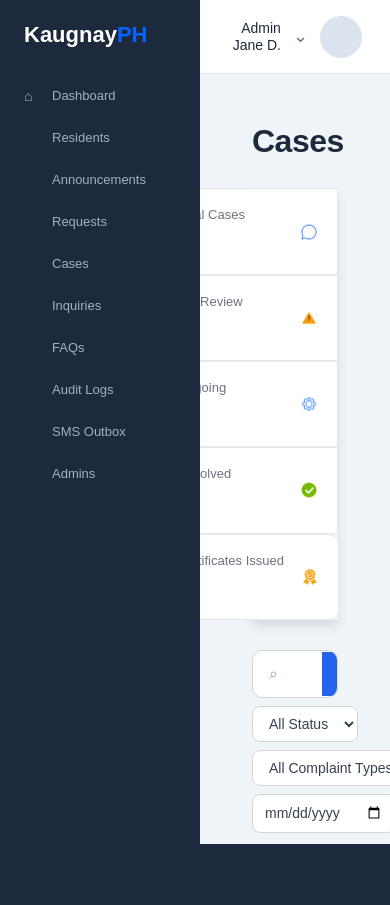
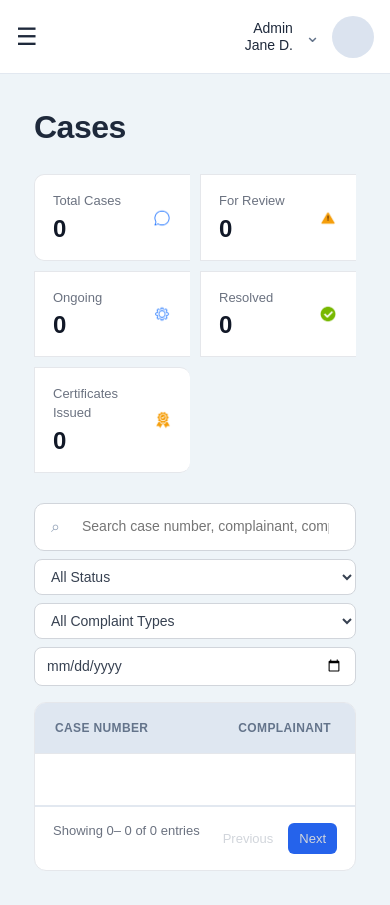
Before and after one commit to floresjuliah/kaugnayph, a Django app: template templates/adminpanel/case_records.html in a window 390 px wide. Before the commit the page ends 844 px from the top, so only its background shows below. Run offline with Django 5.2, Linux system fonts and the light colour scheme; the template is opened without the code that fills it, so the values that code supplies are empty.

Commit message:
UI Fixes (each HTML and CSS for admin side) & minimal changes in complaint_workflow.py (changed SMS message in certification acceptance)

```diff
--- a/core/complaint_workflow.py
+++ b/core/complaint_workflow.py
@@ -38,7 +38,8 @@ SMS_COPY = {
     "Eligible for Certificate to File Action": None,  # internal status, no SMS
     "Certificate Issued": (
         "KaugnayPH: A Certificate to File Action has been issued for complaint "
-        "{case_number}. You may proceed with filing the case before the proper authority."
+        "{case_number}. Please visit the Barangay office to claim your certificate "
+        "and proceed with filing before the proper authority."
     ),
     "Under Review": "KaugnayPH: Your complaint {case_number} is now Under Review.",
     "Resolved": "KaugnayPH: Your complaint {case_number} has been resolved.",
--- a/core/views.py
+++ b/core/views.py
@@ -3358,7 +3358,7 @@ def case_detail_view(request, complaint_id):
             hearing_date_raw = request.POST.get("hearing_date", "").strip()
 
             # The lookup table stores full descriptive labels rather than
-            # plain "Hearing N", so map the number to the exact level_type
+            # plain "Hearing N", map the number to the exact level_type
             # text instead of building the string from hearing_number.
             HEARING_LEVEL_BY_NUMBER = {
                 "1": "1st Hearing - Lupong Tagapamayapa (Chairman Present)",
--- a/static/css/admin.css
+++ b/static/css/admin.css
@@ -1979,6 +1979,16 @@ EDIT RESIDENT PROFILE PAGE
     overflow: hidden;
 }
 
+.table-scroll {
+    width: 100%;
+    overflow-x: auto;
+    -webkit-overflow-scrolling: touch;
+}
+
+.table-scroll table {
+    min-width: 700px;
+}
+
 .case-page table.case-table {
     width: 100% !important;
     border-collapse: collapse !important;
@@ -2125,9 +2135,7 @@ EDIT RESIDENT PROFILE PAGE
     padding-left:30px;
 }
 
-/* =========================
-   DOCUMENT REQUESTS PAGE
-========================= */
+/*DOCUMENT REQUESTS PAGE*/
 
 .doc-page {
     padding: 10px 0;
@@ -2419,9 +2427,7 @@ EDIT RESIDENT PROFILE PAGE
 
 
 
-/* =========================
-   DOCUMENT REQUEST DETAIL
-========================= */
+/* DOCUMENT REQUEST DETAIL */
 
 .doc-detail-page {
     padding: 6px 0;
@@ -2942,9 +2948,7 @@ EDIT RESIDENT PROFILE PAGE
     border-color:#2563eb;
 }
 
-/* =========================
-   FAQ FORM PAGE
-========================= */
+/* FAQ FORM PAGE */
 
 .faq-form-page {
     width: 100%;
@@ -3417,9 +3421,7 @@ EDIT RESIDENT PROFILE PAGE
     color: #ea580c;
 }
 
-/* =========================
-   ADMINS PAGE
-========================= */
+/*ADMINS PAGE*/
 
 .admins-page {
     width: 100%;
@@ -3927,3 +3929,186 @@ EDIT RESIDENT PROFILE PAGE
 .compact-filter-row .case-filter-date {
     flex: 0 0 auto;
 }
+
+/*MOBILE SIDEBAR (HAMBURGER)*/
+
+.sidebar-toggle-btn {
+    display: none;
+    border: none;
+    background: none;
+    font-size: 24px;
+    color: #1e293b;
+    cursor: pointer;
+    margin-right: auto;
+}
+
+.sidebar-overlay {
+    display: none;
+    position: fixed;
+    inset: 0;
+    background: rgba(15, 23, 42, 0.45);
+    z-index: 998;
+}
+
+/*FOR TABLET*/
+
+@media screen and (max-width: 1024px) {
+
+    .admin-sidebar {
+        width: 180px;
+    }
+}
+
+/*FOR MOBILE*/
+
+@media screen and (max-width: 768px) {
+
+    .admin-layout {
+        flex-direction: column;
+    }
+
+    .sidebar-toggle-btn {
+        display: block;
+    }
+
+    .admin-sidebar {
+        position: fixed;
+        left: -260px;
+        top: 0;
+        width: 260px;
+        height: 100vh;
+        z-index: 999;
+        transition: left 0.3s ease;
+    }
+
+    .admin-sidebar.active {
+        left: 0;
+    }
+
+    .admin-sidebar.active ~ .sidebar-overlay {
+        display: block;
+    }
+
+    .admin-main {
+        width: 100%;
+        height: auto;
+        min-height: 100vh;
+        overflow: visible;
+    }
+
+    .admin-topbar {
+        padding: 0 16px;
+    }
+
+    .admin-content {
+        padding: 16px;
+        overflow-y: visible;
+    }
+
+    .stats-grid,
+    .dash-stats-grid {
+        grid-template-columns: 1fr 1fr !important;
+    }
+
+    .case-info-grid {
+        grid-template-columns: 1fr !important;
+    }
+
+    .case-details-timeline-row,
+    .dash-analytics-grid,
+    .case-bottom-row,
+    .resident-profile-grid,
+    .resident-edit-grid,
+    .profile-settings-grid {
+        grid-template-columns: 1fr !important;
+    }
+
+    .case-details-grid {
+        flex-direction: column;
+    }
+
+    .hearing-column {
+        border-left: none;
+        padding-left: 0;
+        border-top: 1px solid #ddd;
+        padding-top: 20px;
+        margin-top: 20px;
+    }
+
+    .parties-card {
+        flex-direction: column;
+        gap: 20px;
+    }
+
+    /* Stat row strips that used flex/horizontal scroll cards */
+    .case-stats,
+    .doc-stats,
+    .resident-stats,
+    .ann-stats-card {
+        min-width: 100% !important;
+        width: 100%;
+        grid-template-columns: 1fr 1fr !important;
+        height: auto !important;
+    }
+
+    .case-stat,
+    .doc-stat,
+    .resident-stat-item,
+    .ann-stat-item {
+        border-right: none !important;
+        border-bottom: 1px solid #e2e8f0;
+    }
+
+    /* Header rows with title + stats side by side */
+    .resident-header-row,
+    .case-top-row,
+    .doc-top-row,
+    .resident-top-row,
+    .ann-header,
+    .ann-tools-row,
+    .case-filter-row,
+    .compact-filter-row,
+    .admin-filter-bar {
+        flex-direction: column;
+        align-items: stretch !important;
+        gap: 14px;
+    }
+
+    .case-search-box,
+    .doc-search-box,
+    .resident-search,
+    .ann-search-box,
+    .admin-filter-input,
+    .compact-filter-row .case-search-box {
+        width: 100% !important;
+        flex: none !important;
+    }
+
+    .case-filter-select,
+    .case-filter-date,
+    .doc-filter-btn,
+    .resident-filter-btn,
+    .ann-filter-btn {
+        width: 100%;
+    }
+
+    .case-detail-header {
+        flex-direction: column;
+        align-items: stretch;
+    }
+
+    .case-detail-actions {
+        display: flex;
+        flex-wrap: wrap;
+        gap: 8px;
+    }
+
+    .case-detail-actions button,
+    .case-detail-actions select {
+        margin-left: 0;
+    }
+
+    .case-action-form label {
+        min-width: 100%;
+    }
+}
--- a/static/css/admin_case_records.css
+++ b/static/css/admin_case_records.css
@@ -3,7 +3,6 @@
 .case-subtitle { color: #6b7280; margin: 0 0 20px; font-size: 14px; }
 
 .case-stats-row{
-    box-shadow: 0px 6px 9px rgba(0, 0, 0, 0.1);
     display:flex;
     justify-content:flex-end;
     gap:0;
@@ -147,3 +146,63 @@
 .case-pagination span.disabled { color: #d1d5db; }
 
 .empty-row { text-align: center; color: #9ca3af; padding: 30px 0; }
+
+/*CASE RECORDS RESPONSIVE*/
+
+@media screen and (max-width:768px){
+
+    .case-page{
+
+        padding:18px;
+    }
+
+    .case-title{
+
+        font-size:24px;
+    }
+
+    .case-stats-row{
+
+        display:grid;
+
+        grid-template-columns:1fr 1fr;
+
+        gap:10px;
+    }
+
+    .case-stat{
+
+        min-width:unset;
+
+        width:100%;
+    }
+
+    .case-filter-row{
+
+        flex-direction:column;
+
+        align-items:stretch;
+    }
+
+    .case-search-box{
+
+        width:100%;
+    }
+
+    .case-search-btn{
+
+        padding:10px 16px;
+    }
+
+    .case-filter-select,
+    .case-filter-date{
+
+        width:100%;
+    }
+
+    .case-table-wrapper{
+
+        overflow-x:auto;
+    }
+
+}
--- a/templates/admin_base.html
+++ b/templates/admin_base.html
@@ -3,8 +3,7 @@
 <html lang="en">
 <head>
     <meta charset="UTF-8">
-    <meta name="viewport"
-          content="width=device-width, initial-scale=1.0">
+    <meta name="viewport" content="width=device-width, initial-scale=1.0">
 
     <title>{% block admin_title %}KaugnayPH Admin{% endblock %}</title>
 
@@ -123,9 +122,15 @@ window.addEventListener("click", function(e) {
 
     </aside>
 
+    <div class="sidebar-overlay" onclick="document.querySelector('.admin-sidebar').classList.remove('active')"></div>
+
     <main class="admin-main">
 
         <header class="admin-topbar">
+
+            <button class="sidebar-toggle-btn" onclick="document.querySelector('.admin-sidebar').classList.toggle('active')">
+                ☰
+            </button>
 
             <div></div>
 
--- a/templates/adminpanel/admin_faqs.html
+++ b/templates/adminpanel/admin_faqs.html
@@ -61,6 +61,7 @@
     </form>
 
     <div class="faq-table-card">
+        <div class="table-scroll">
         <table class="admin-table">
             <thead>
                 <tr>
@@ -107,6 +108,7 @@
                 {% endfor %}
             </tbody>
         </table>
+        </div>
 
         <div class="admins-pagination">
             <p>
--- a/templates/adminpanel/admins_list.html
+++ b/templates/adminpanel/admins_list.html
@@ -66,7 +66,7 @@
     </form>
 
     <div class="admins-card">
-
+        <div class="table-scroll">
         <table class="admins-table">
             <thead>
                 <tr>
@@ -116,6 +116,7 @@
                 {% endfor %}
             </tbody>
         </table>
+        </div>
 
         <div class="admins-pagination">
             <p>
--- a/templates/adminpanel/announcements_list.html
+++ b/templates/adminpanel/announcements_list.html
@@ -66,6 +66,7 @@
     </form>
 
     <div class="ann-table-card">
+        <div class="table-scroll">
         <table class="ann-table">
             <thead>
                 <tr>
@@ -119,6 +120,7 @@
                 {% endfor %}
             </tbody>
         </table>
+        </div>
 
         <div class="ann-table-footer">
             <p>
--- a/templates/adminpanel/audit_logs.html
+++ b/templates/adminpanel/audit_logs.html
@@ -52,6 +52,7 @@
     </form>
 
     <div class="inquiry-table-card">
+        <div class="table-scroll">
         <table class="inquiry-table">
             <thead>
                 <tr>
@@ -103,6 +104,7 @@
                 {% endfor %}
             </tbody>
         </table>
+        </div>
 
         <div class="inquiry-table-footer">
             <p>
--- a/templates/adminpanel/case_records.html
+++ b/templates/adminpanel/case_records.html
@@ -67,9 +67,6 @@ href="{% static 'css/admin_case_records.css' %}">
                 value="{{ search_query|default:'' }}"
                 placeholder="Search case number, complainant, complainee..."
             >
-            <button type="submit" class="case-search-btn">
-                Search
-            </button>
         </div>
 
 
--- a/templates/adminpanel/document_requests.html
+++ b/templates/adminpanel/document_requests.html
@@ -77,6 +77,7 @@
     </form>
 
     <div class="doc-table-card">
+        <div class="table-scroll">
         <table class="doc-table">
             <thead>
                 <tr>
@@ -117,6 +118,7 @@
                 {% endfor %}
             </tbody>
         </table>
+        </div>
 
         <div class="doc-pagination">
             <p>
--- a/templates/adminpanel/inquiries_list.html
+++ b/templates/adminpanel/inquiries_list.html
@@ -77,6 +77,7 @@
     </form>
 
     <div class="inquiry-table-card">
+        <div class="table-scroll">
         <table class="inquiry-table">
             <thead>
                 <tr>
@@ -118,6 +119,7 @@
                 {% endfor %}
             </tbody>
         </table>
+        </div>
 
         <div class="inquiry-table-footer">
             <p>
--- a/templates/adminpanel/resident_records.html
+++ b/templates/adminpanel/resident_records.html
@@ -70,6 +70,7 @@
     </form>
 
     <div class="resident-table-card">
+        <div class="table-scroll">
         <table class="resident-table">
             <thead>
                 <tr>
@@ -105,6 +106,7 @@
                 {% endfor %}
             </tbody>
         </table>
+        </div>
 
         <div class="resident-table-footer">
             <p>
```
Also changed, not shown: static/css/admin_resident_records.css (+40 -0 lines), static/css/dashboard.css (+11 -0 lines).
